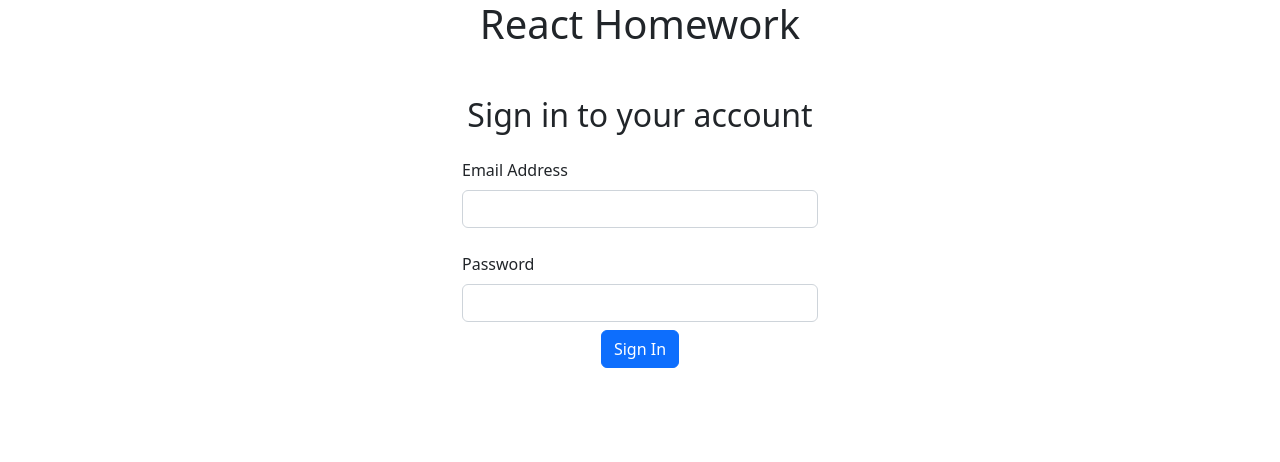
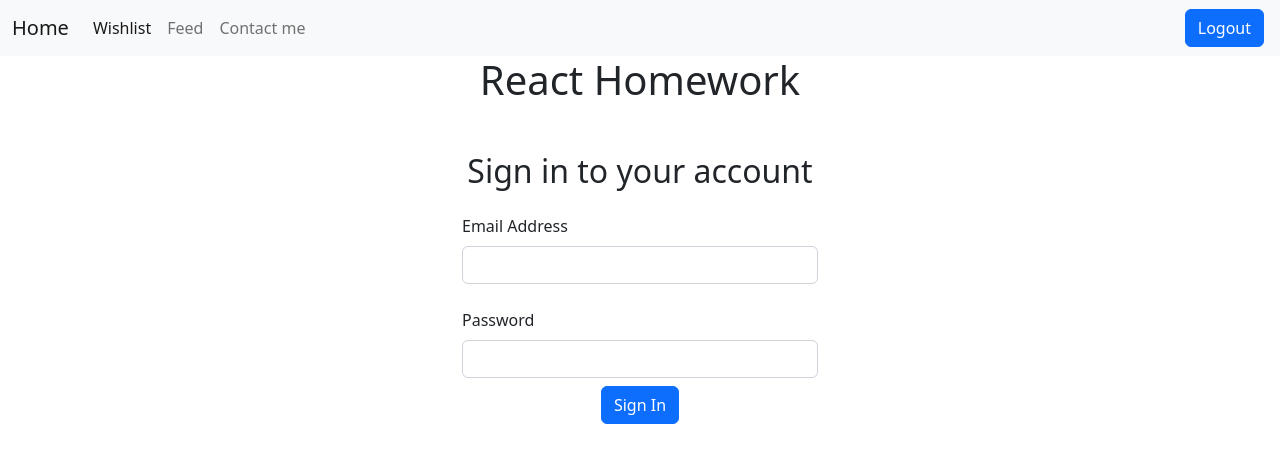
Before and after one commit to Mandrake091/react-homework-first, a React (Create React App) app: page / in a window 1280 px wide. Shown: the top 462 px of the page. Built offline with nearby package versions, Linux system fonts and the light colour scheme; no server answers.

Commit message:
navbar in all pages, routes for any pages

```diff
--- a/src/App.js
+++ b/src/App.js
@@ -2,17 +2,22 @@ import "bootstrap/dist/css/bootstrap.min.css";
 import React from "react";
 import Signin from "./components/Signin";
 
-
 import { Route, Routes } from "react-router-dom";
 import { AuthContextProvider } from "./context/AuthContext";
 import ProtectedRoute from "./components/ProtectedRoute";
-import HomePage from "./components/HomePage";
+import HomePage from "./components/pages/HomePage";
+import Feed from "./components/pages/Feed";
+import Contact from "./components/pages/Contact";
+import NavBar from "./components/NavBar";
+import WishList from "./components/pages/WishList";
 
+console.log("e-mail: admin@admin.com", "psw: Admin123");
 
 function App() {
   return (
     <div>
       <AuthContextProvider>
+        <NavBar />
         <Routes>
           <Route path="/" element={<Signin />} />
 
@@ -24,6 +29,30 @@ function App() {
               </ProtectedRoute>
             }
           />
+          <Route
+            path="/wishlist"
+            element={
+              <ProtectedRoute>
+                <WishList />
+              </ProtectedRoute>
+            }
+          />
+          <Route
+            path="/feed"
+            element={
+              <ProtectedRoute>
+                <Feed />
+              </ProtectedRoute>
+            }
+          />
+          <Route
+            path="/contact"
+            element={
+              <ProtectedRoute>
+                <Contact />
+              </ProtectedRoute>
+            }
+          />
         </Routes>
       </AuthContextProvider>
     </div>
--- a/src/components/HomePage.jsx
+++ /dev/null
@@ -1,38 +0,0 @@
-import React from "react";
-import { useNavigate } from "react-router-dom";
-import { UserAuth } from "../context/AuthContext";
-import NavBar from "../components/NavBar";
-
-const HomePage = () => {
-  const { user, logout } = UserAuth();
-  const navigate = useNavigate();
-
-  const handleLogout = async () => {
-    try {
-      await logout();
-      navigate("/");
-      console.log("You are logged out");
-    } catch (e) {
-      console.log(e.message);
-    }
-  };
-
-  return (
-    <div>
-      <NavBar />
-      <div className="container">
-        <div className="row justify-content-center text-center">
-          <div className="col-4">
-            <h1 className="text-2xl font-bold py-4">Account</h1>
-            <p>User Email: {user && user.email}</p>
-            <button onClick={handleLogout} className="border px-6 py-2 my-4">
-              Logout
-            </button>
-          </div>
-        </div>
-      </div>
-    </div>
-  );
-};
-
-export default HomePage;
--- a/src/components/NavBar.jsx
+++ b/src/components/NavBar.jsx
@@ -1,12 +1,30 @@
 import React from "react";
+import { useNavigate } from "react-router-dom";
+import { UserAuth } from "../context/AuthContext";
+
+
 
 function NavBar() {
+  const { user, logout } = UserAuth();
+  const navigate = useNavigate();
+
+  const handleLogout = async () => {
+    try {
+      await logout();
+      navigate("/");
+      console.log("You are logged out");
+    } catch (e) {
+      console.log(e.message);
+    }
+  };
+
+
   return (
     <div>
       <nav class="navbar navbar-expand-lg bg-light">
         <div class="container-fluid">
-          <a class="navbar-brand" href="#">
-            Navbar
+          <a class="navbar-brand" href="/home">
+          Home
           </a>
           <button
             class="navbar-toggler"
@@ -21,19 +39,19 @@ function NavBar() {
           </button>
           <div class="collapse navbar-collapse" id="navbarNavAltMarkup">
             <div class="navbar-nav">
-              <a class="nav-link active" aria-current="page" href="#">
-                Home
+              <a class="nav-link active" aria-current="page" href="/wishlist">
+                Wishlist
               </a>
-              <a class="nav-link" href="#">
-                Features
+              <a class="nav-link" href="/feed">
+                Feed
               </a>
-              <a class="nav-link" href="#">
-                Pricing
+              <a class="nav-link" href="/contact">
+                Contact me
               </a>
-              <a class="nav-link disabled">Disabled</a>
             </div>
           </div>
         </div>
+        <button onClick={handleLogout} className="btn btn-primary me-3">Logout</button>
       </nav>
     </div>
   );
--- a/src/components/Signin.jsx
+++ b/src/components/Signin.jsx
@@ -1,5 +1,5 @@
 import React, { useState } from "react";
-import { Link, useNavigate } from "react-router-dom";
+import { useNavigate } from "react-router-dom";
 import { UserAuth } from "../context/AuthContext";
 
 const Signin = () => {
--- /dev/null
+++ b/src/components/pages/Contact.jsx
@@ -0,0 +1,9 @@
+import React from 'react'
+
+function Contact() {
+  return (
+    <div>Contacts</div>
+  )
+}
+
+export default Contact
--- /dev/null
+++ b/src/components/pages/Feed.jsx
@@ -0,0 +1,11 @@
+import React from 'react'
+
+function Feed() {
+  return (
+    <div>
+      Feed
+    </div>
+  )
+}
+
+export default Feed
--- a/src/components/pages/HomePage.jsx
+++ b/src/components/pages/HomePage.jsx
@@ -1,9 +1,19 @@
-import React from 'react'
+import React from "react";
 
-function HomePage() {
+
+const HomePage = () => {
+
   return (
-    <div>HomePage</div>
-  )
-}
+    <div>
+      <div className="container">
+        <div className="row justify-content-center text-center">
+          <div className="col-4">
+            <h1 className="text-2xl font-bold py-4">Account</h1>
+          </div>
+        </div>
+      </div>
+    </div>
+  );
+};
 
-export default HomePage
+export default HomePage;
--- /dev/null
+++ b/src/components/pages/WishList.jsx
@@ -0,0 +1,9 @@
+import React from 'react'
+
+function WishList() {
+  return (
+    <div>WishList</div>
+  )
+}
+
+export default WishList
```
